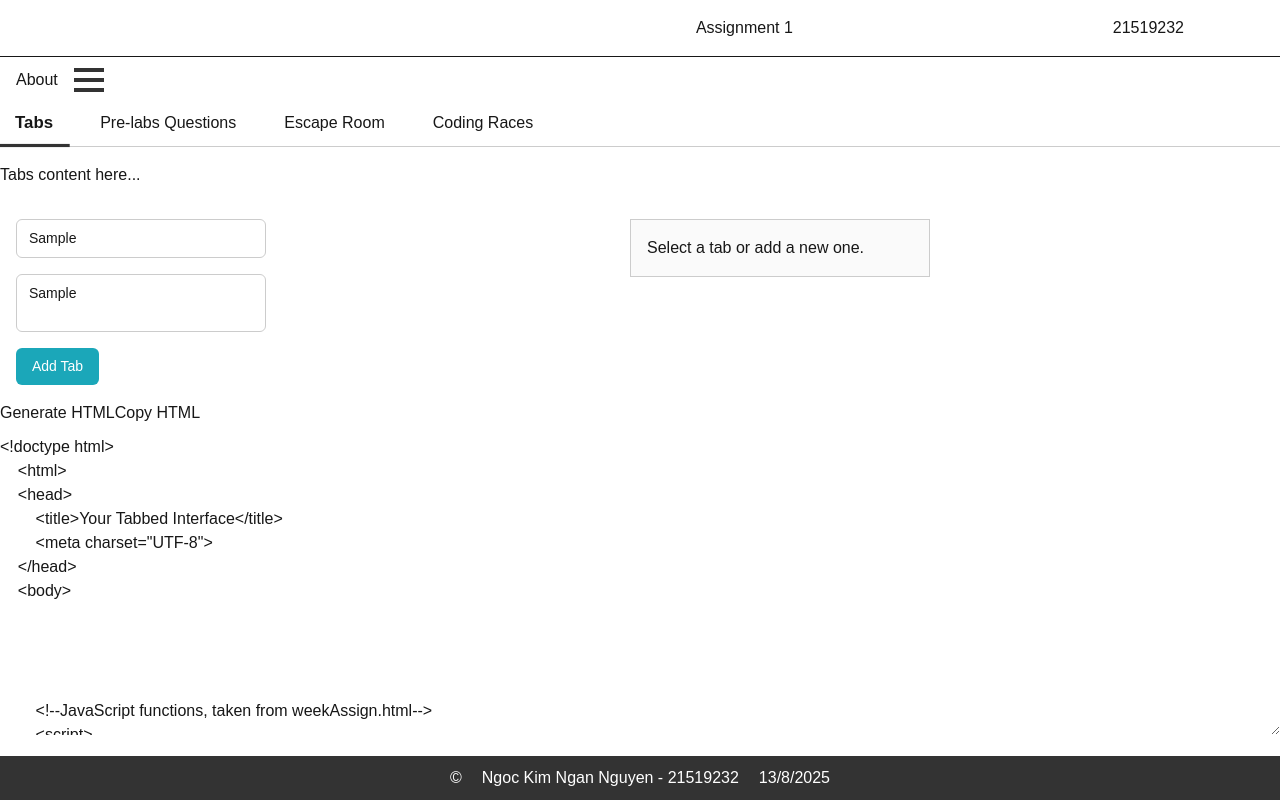
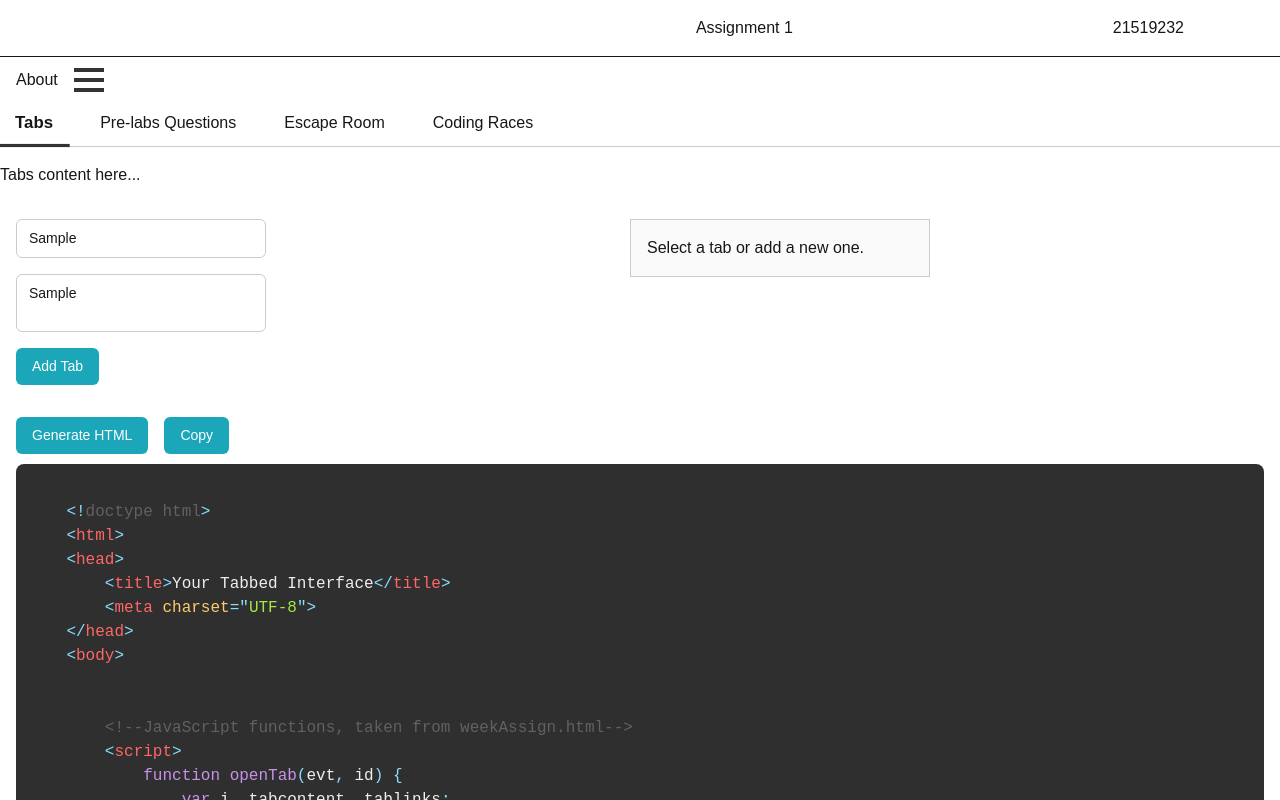
Before and after one commit to nganLikeable/LMS-Moodle-Featuring-Escape-room, a Next.js app: page / in a window 1280 px wide. Both pictures are taken after typing "Sample", "Sample" into the empty fields and a click on the button "Generate HTML". Shown: the top 800 px of the page. Built offline with nearby package versions, Linux system fonts and the light colour scheme.

Commit message:
changed footer position, added highlighting to output code, styled buttons

```diff
--- a/app/Components/Footer.module.css
+++ b/app/Components/Footer.module.css
@@ -2,7 +2,7 @@
   display: flex;
   justify-content: center;
   align-items: center;
-  position: fixed;
+  position: relative;
   width: 100%;
   bottom: 0;
   left: 0;
--- /dev/null
+++ b/app/Components/Output.module.css
@@ -0,0 +1,23 @@
+.container {
+  padding: 1rem;
+}
+.outputButtons {
+  display: flex;
+  gap: 1rem;
+}
+
+.button {
+  align-self: flex-start;
+  padding: 8px 16px;
+  font-size: 14px;
+  background-color: #1ba7b9;
+  color: white;
+  border: none;
+  border-radius: 6px;
+  cursor: pointer;
+  transition: background-color 0.2s;
+}
+
+.button:hover {
+  background-color: #004c5f;
+}
--- a/app/Components/Output.tsx
+++ b/app/Components/Output.tsx
@@ -1,6 +1,12 @@
 "use client";
 
 import { useState } from "react";
+
+// to highlight html code
+import { Prism as SyntaxHighlighter } from "react-syntax-highlighter";
+import { materialDark } from "react-syntax-highlighter/dist/esm/styles/prism";
+
+import styles from "./Output.module.css";
 import { Tab } from "./types";
 
 export default function Output() {
@@ -17,7 +23,7 @@ export default function Output() {
       let i = 1; // button index
 
       tabs.forEach((tab: Tab) => {
-        tabButtons += `<button class = "tablinks" onClick="openTab(event, '${tab.id}')">${i}. ${tab.title}</button>`;
+        tabButtons += `<button class = "tablinks" onClick="openTab(event, '${tab.id}')">${i}. ${tab.title}</button> \n`;
         tabContents += `
         <div id="${tab.id}" class="tabcontent" style="display:none; padding: 6px 12px; border: 1px solid #ccc; border-top: none;">
             <h3>${tab.title}</h3>
@@ -28,7 +34,8 @@ export default function Output() {
     }
 
     // generate html code using template literals
-    const html = `<!doctype html>
+    const html = `
+    <!doctype html>
     <html>
     <head>
         <title>Your Tabbed Interface</title>
@@ -37,8 +44,6 @@ export default function Output() {
     <body>
         ${tabButtons}
         ${tabContents}
-
-
         <!--JavaScript functions, taken from weekAssign.html-->
         <script>
             function openTab(evt, id) {
@@ -57,27 +62,42 @@ export default function Output() {
         </script>
     </body>
     </html>
-
     `;
     setOutput(html);
   };
   const copyToClipboard = () => {
+    // copy text inside text field
     navigator.clipboard.writeText(output);
     alert("HTML copied to clipboard!");
   };
 
   return (
-    <div>
-      <button onClick={generateHtml}>Generate HTML</button>
+    <div className={styles.container}>
+      <div className={styles.outputButtons}>
+        <button className={styles.button} onClick={generateHtml}>
+          Generate HTML
+        </button>
+        {/* conditional rendering: return copy button if there's an output, otherwise, show nothing */}
+        {output && (
+          <button className={styles.button} onClick={copyToClipboard}>
+            Copy
+          </button>
+        )}
+      </div>
+
       {output && (
-        <>
-          <button onClick={copyToClipboard}>Copy HTML</button>
-          <textarea
-            value={output}
-            readOnly
-            style={{ width: "100%", height: "300px", marginTop: "10px" }}
-          />
-        </>
+        <SyntaxHighlighter
+          language="html"
+          style={materialDark}
+          wrapLines={true}
+          customStyle={{
+            marginTop: "10px",
+            borderRadius: "8px",
+            padding: "12px",
+          }}
+        >
+          {output}
+        </SyntaxHighlighter>
       )}
     </div>
   );
--- a/package.json
+++ b/package.json
@@ -12,7 +12,8 @@
     "next": "15.4.6",
     "next-themes": "^0.4.6",
     "react": "19.1.0",
-    "react-dom": "19.1.0"
+    "react-dom": "19.1.0",
+    "react-syntax-highlighter": "^15.6.3"
   },
   "devDependencies": {
     "@eslint/eslintrc": "^3",
@@ -20,6 +21,7 @@
     "@types/node": "^20",
     "@types/react": "^19",
     "@types/react-dom": "^19",
+    "@types/react-syntax-highlighter": "^15.5.13",
     "eslint": "^9",
     "eslint-config-next": "15.4.6",
     "tailwindcss": "^4",
```
Also changed, not shown: 1 other file (tests, documents, lock files or other folders).
